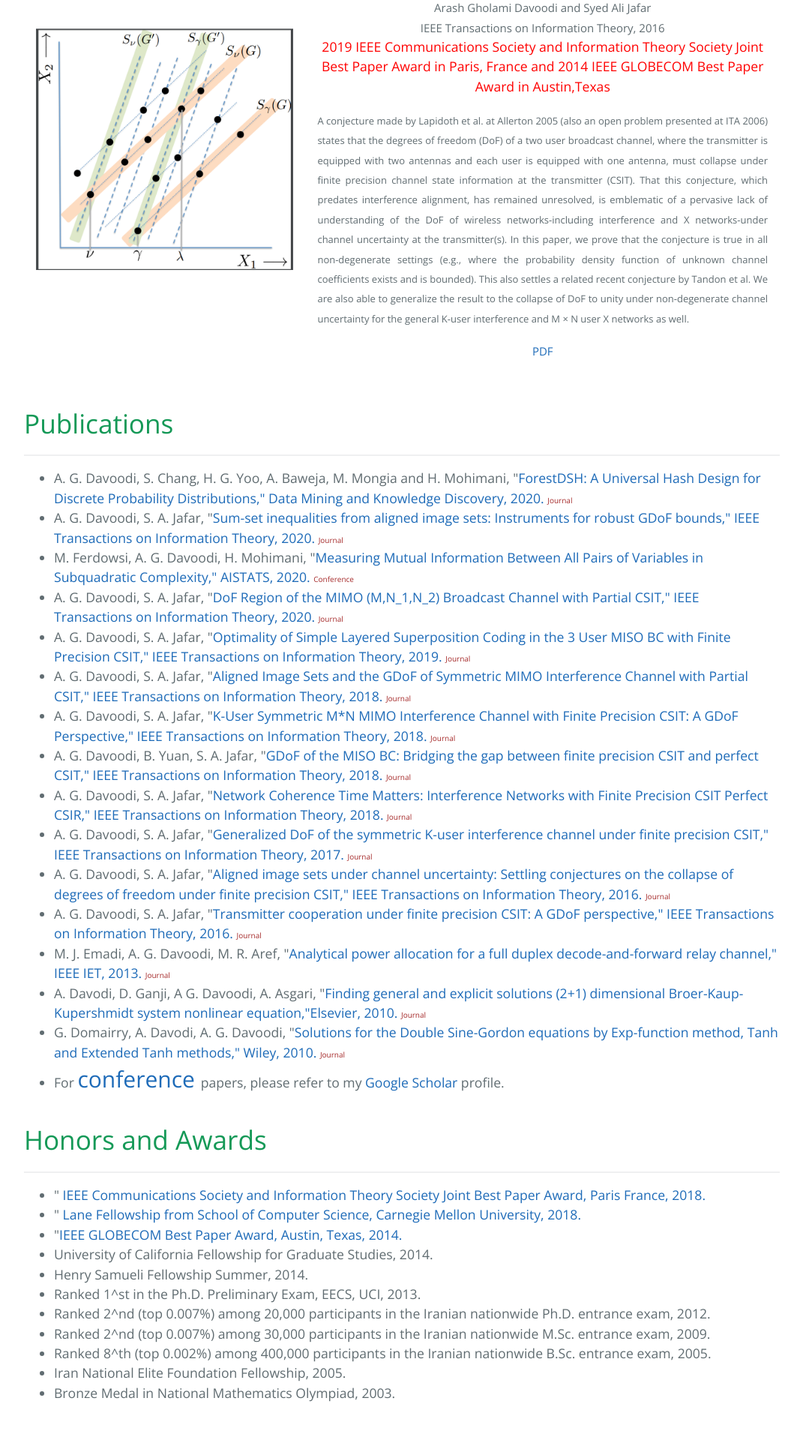
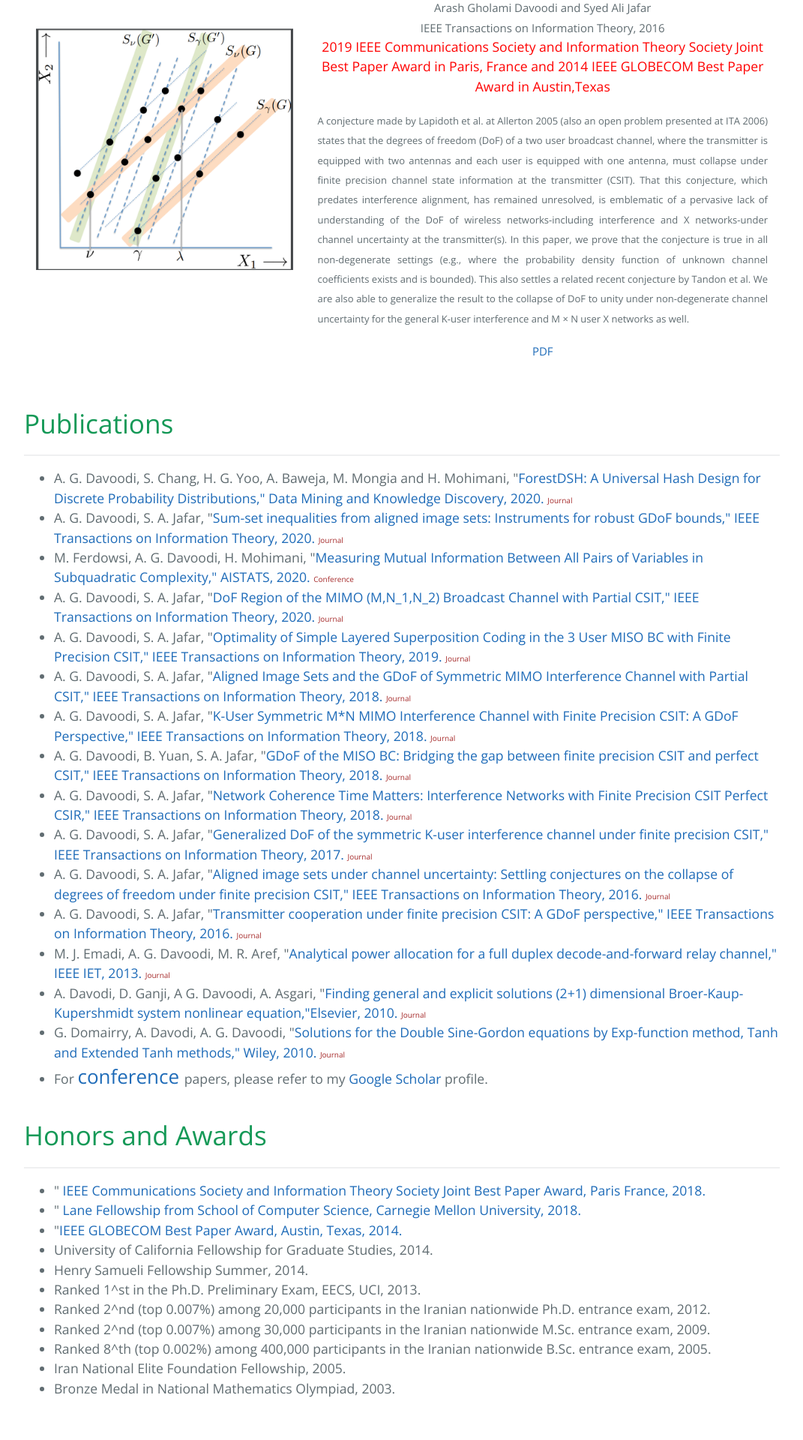
Before and after one commit to arashgholami/arashgholami.github.io, a Jekyll site: the page built from index.md, in a window 1280 px wide. Shown: the part 2163-4083 px from the top of the page at 75% size, without its empty margins (104-1175 px from the left). Built offline with Jekyll 4.4.1, drawn with Linux system fonts in a browser that asks for light colours.

Commit message:
Update index.md

```diff
--- a/index.md
+++ b/index.md
@@ -145,7 +145,7 @@ of having the same hash is higher. </font><br>
    <li>M. J. Emadi, A. G. Davoodi, M. R. Aref, "<a href="https://ieeexplore.ieee.org/abstract/document/6555770">Analytical power allocation for a full duplex decode-and-forward relay channel," IEEE IET, 2013. </a>  <span style="color:brown;font-size:10px">  Journal </span> </li>
    <li>A. Davodi, D. Ganji, A G. Davoodi, A. Asgari, "<a href="https://www.sciencedirect.com/science/article/abs/pii/S0096300309005359">Finding general and explicit solutions (2+1) dimensional Broer-Kaup-Kupershmidt system nonlinear equation,"Elsevier, 2010. </a>  <span style="color:brown;font-size:10px">  Journal </span>  </li>
    <li> G. Domairry, A. Davodi, A. G. Davoodi, "<a  href="https://onlinelibrary.wiley.com/doi/abs/10.1002/num.20440">Solutions for the Double Sine-Gordon equations by Exp-function method, Tanh and Extended Tanh methods," Wiley, 2010. </a>  <span style="color:brown;font-size:10px">  Journal </span> </li>
-   <li>For <span style="color:brown;font-size:30px">  <a href="https://scholar.google.com/citations?user=tpoOv5MAAAAJ&hl=en&oi=ao">conference</a> </span> papers, please refer to my <a href="https://scholar.google.com/citations?user=tpoOv5MAAAAJ&hl=en&oi=ao">Google Scholar</a> profile. </li>
+   <li>For <span style="color:brown;font-size:26px">  <a href="https://scholar.google.com/citations?user=tpoOv5MAAAAJ&hl=en&oi=ao">conference</a> </span> papers, please refer to my <a href="https://scholar.google.com/citations?user=tpoOv5MAAAAJ&hl=en&oi=ao">Google Scholar</a> profile. </li>
 
 </ul>
 
```
